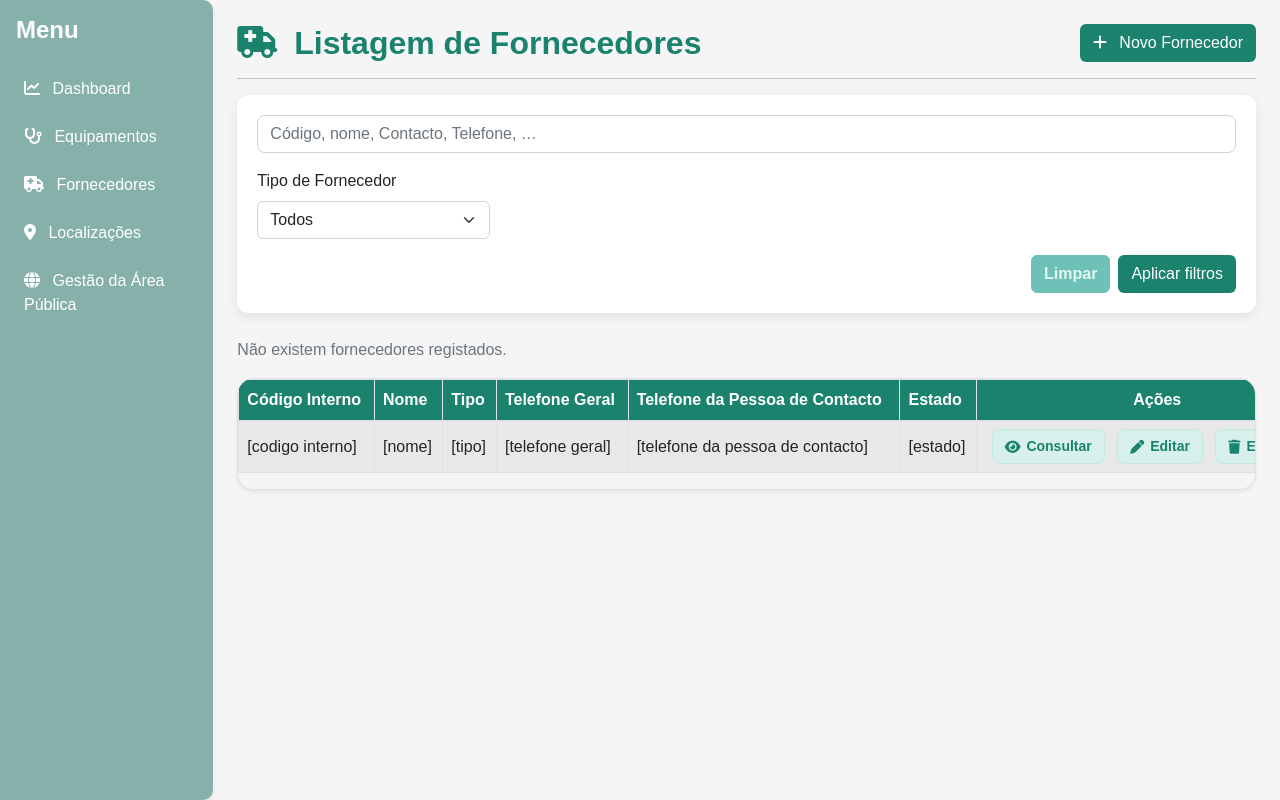
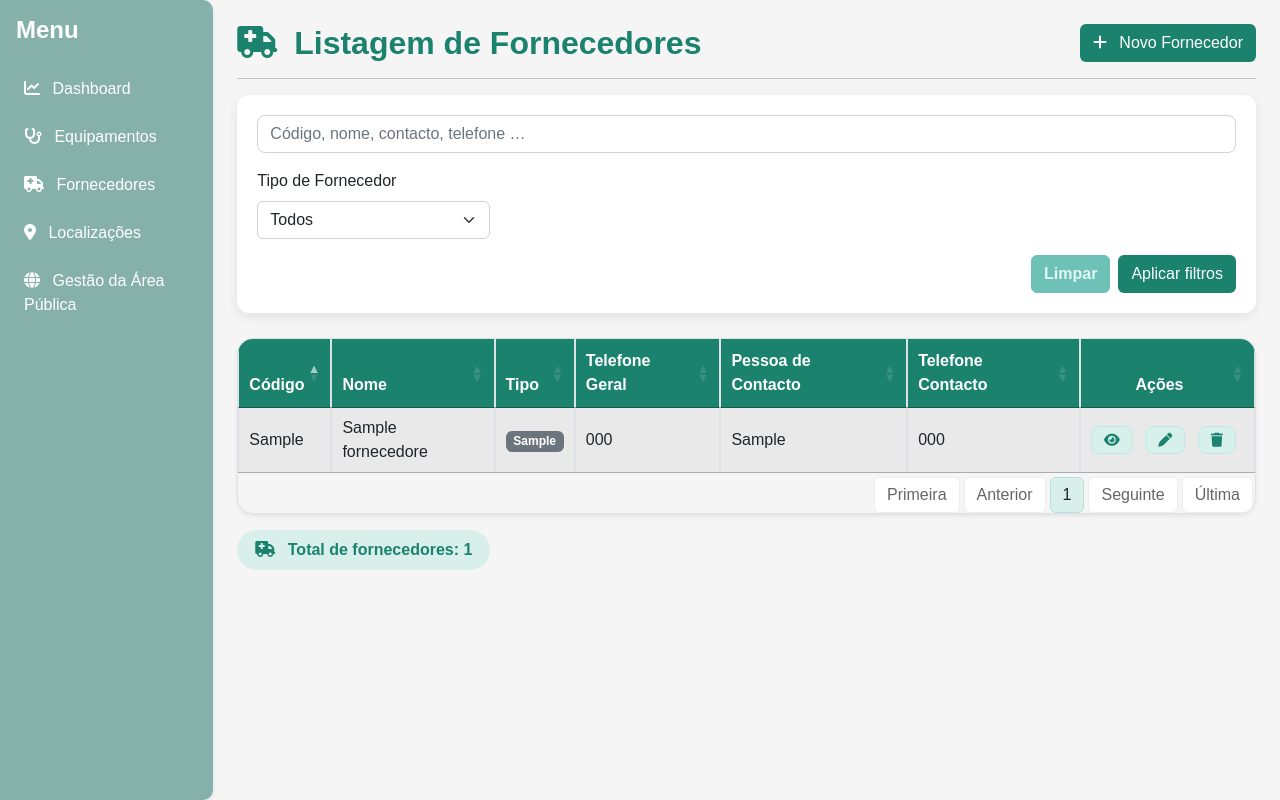
Before and after one commit to Matildequeiros/Projeto, a PHP site: page /Private/views/Fornecedores/lista_fornecedores.php in a window 1280 px wide. Shown: the part 82-882 px from the top of the page. Run offline with PHP 8.4, Linux system fonts and the light colour scheme; the visitor is signed in with stand-in values (Sample User, id 1); tables that the repository leaves empty hold one stand-in row (values such as "Sample post").

Commit message:
Listagem dos fornecedores com paginação, filtros e pesquisa

```diff
--- a/Frontend/Private/views/Fornecedores/lista_fornecedores.php
+++ b/Frontend/Private/views/Fornecedores/lista_fornecedores.php
@@ -1,19 +1,31 @@
 <?php
 require_once __DIR__ . '/../../includes/funcoes.php';
 redirect_if_not_logged();
+
+try {
+    $ligacao = new PDO(
+        "mysql:host=" . MYSQL_HOST . ";port=" . MYSQL_PORT . ";dbname=" . MYSQL_DATABASE . ";charset=utf8",
+        MYSQL_USERNAME,
+        MYSQL_PASSWORD
+    );
+    $ligacao->setAttribute(PDO::ATTR_ERRMODE, PDO::ERRMODE_EXCEPTION);
+    $resultados = $ligacao->query("SELECT * FROM fornecedores ORDER BY codigo")->fetchAll(PDO::FETCH_OBJ);
+    $erro = '';
+} catch (PDOException $err) {
+    $erro = "Aconteceu um erro na ligação.";
+    $resultados = [];
+}
+$ligacao = null;
 ?>
 
 <?php include '../../includes/header.php'; ?>
 <?php include '../../includes/nav.php'; ?>
-
 
 <div class="container-fluid">
     <div class="row">
 
         <?php include '../../includes/sidebar.php'; ?>
 
-
-            <!-- CONTEÚDO PRINCIPAL -->
         <main class="col-md-9 col-lg-10 p-4">
 
             <div class="d-flex justify-content-between align-items-center mb-3">
@@ -21,7 +33,6 @@ redirect_if_not_logged();
                     <i class="fa-solid fa-truck-medical me-2"></i>
                     <strong>Listagem de Fornecedores</strong>
                 </h2>
-
                 <a href="novo_fornecedores.php" class="btn" style="background-color: #1a826d; color: white;">
                     <i class="fa-solid fa-plus me-2"></i> Novo Fornecedor
                 </a>
@@ -29,135 +40,188 @@ redirect_if_not_logged();
 
             <hr>
 
-                <!-- FILTROS FORNECEDORES -->
             <div class="filtros-box">
-
-                    <!-- Pesquisa geral -->
                 <div class="mb-3">
                     <input type="text" id="pesquisaFornecedor" class="form-control search-input"
-                            placeholder="Código, nome, Contacto, Telefone, …">
+                        placeholder="Código, nome, contacto, telefone …">
                 </div>
-
                 <div class="row g-3">
-
-                        <!-- Tipo de fornecedor -->
                     <div class="col-md-3">
                         <label class="form-label">Tipo de Fornecedor</label>
                         <select id="filtroTipoFornecedor" class="form-select">
                             <option value="">Todos</option>
                             <option>Fabricante</option>
-                                <option>Distribuidor</option>
-                                <option>Assistência técnica</option>
-                                <option>Consumíveis</option>
+                            <option>Distribuidor / Comercial</option>
+                            <option>Assistência Técnica</option>
+                            <option>Consumíveis / Acessórios</option>
                         </select>
                     </div>
-
                 </div>
-
-                    <!-- Botões -->
                 <div class="mt-3 d-flex justify-content-end gap-2">
                     <button class="btn btn-secondary" onclick="limparFiltrosFornecedor()">Limpar</button>
                     <button class="btn btn-filtrar" onclick="aplicarFiltrosFornecedor()">Aplicar filtros</button>
                 </div>
-
             </div>
 
-
+            <?php if (!empty($erro)) : ?>
+                <p class="text-center text-danger"><?= $erro ?></p>
+            <?php elseif (count($resultados) == 0) : ?>
                 <p class="text-muted">Não existem fornecedores registados.</p>
+            <?php else : ?>
 
                 <div class="table-responsive rounded-4 shadow-sm border p-0">
-
-                    <table class="table table-bordered table-striped align-middle" style="min-width: 1100px;">
+                    <table id="tabela-fornecedores" class="table table-bordered table-striped align-middle w-100">
                         <thead>
                             <tr style="background-color: #1a826d; color: white;">
-                                <th>Código Interno</th>
+                                <th>Código</th>
                                 <th>Nome</th>
                                 <th>Tipo</th>
                                 <th>Telefone Geral</th>
-                                <th>Telefone da Pessoa de Contacto</th>
-                                <th>Estado</th>
+                                <th>Pessoa de Contacto</th>
+                                <th>Telefone Contacto</th>
                                 <th class="text-center">Ações</th>
                             </tr>
                         </thead>
-
                         <tbody>
+                            <?php foreach ($resultados as $fornecedor) : ?>
                                 <tr>
-                                <td>[codigo interno]</td>
-                                <td>[nome]</td>
-                                <td>[tipo]</td>
-                                <td>[telefone geral]</td>
-                                <td>[telefone da pessoa de contacto]</td>
-                                <td>[estado]</td>
-
-                                <td class="text-center">
-                                    <a href="detalhes_fornecedores.php" class="acao-box">
-                                        <i class="fa-solid fa-eye"></i> Consultar
+                                    <td><?= htmlspecialchars($fornecedor->codigo) ?></td>
+                                    <td><?= htmlspecialchars($fornecedor->nome) ?></td>
+                                    <td>
+                                        <?php
+                                        $badgeTipo = match ($fornecedor->tipo_fornecedor) {
+                                            'Fabricante'              => 'badge-ativo',
+                                            'Distribuidor / Comercial' => 'badge-calibracao',
+                                            'Assistência Técnica'     => 'badge-quarentena',
+                                            'Consumíveis / Acessórios' => 'badge-manutencao',
+                                            default                   => 'bg-secondary'
+                                        };
+                                        ?>
+                                        <span class="badge <?= $badgeTipo ?>"><?= htmlspecialchars($fornecedor->tipo_fornecedor) ?></span>
+                                    </td>
+                                    <td><?= htmlspecialchars($fornecedor->telefone) ?></td>
+                                    <td><?= htmlspecialchars($fornecedor->pessoa_contacto) ?></td>
+                                    <td><?= htmlspecialchars($fornecedor->telefone_contacto) ?></td>
+                                    <td class="text-center" style="white-space: nowrap;">
+                                        <a href="detalhes_fornecedores.php?id=<?= $fornecedor->id ?>" class="acao-box" title="Consultar">
+                                            <i class="fa-solid fa-eye"></i>
                                         </a>
-
-                                    <a href="editar_fornecedores.php" class="acao-box">
-                                        <i class="fa-solid fa-pen"></i> Editar
+                                        <a href="editar_fornecedores.php?id_fornecedor=<?= aes_encrypt($fornecedor->id) ?>" class="acao-box" title="Editar">
+                                            <i class="fa-solid fa-pen"></i>
                                         </a>
-
-                                    <a class="acao-box" style="cursor: pointer;" onclick="abrirModalApagarFornecedor(
-       'F001',
-    'MedSupply Portugal',
-    'Distribuidor / Comercial'
-   )">
-                                        <i class="fa-solid fa-trash"></i> Eliminar
+                                        <a class="acao-box" style="cursor: pointer;" title="Eliminar"
+                                            onclick="abrirModalApagarFornecedor('<?= $fornecedor->codigo ?>', '<?= htmlspecialchars($fornecedor->nome, ENT_QUOTES) ?>', '<?= htmlspecialchars($fornecedor->tipo_fornecedor, ENT_QUOTES) ?>')">
+                                            <i class="fa-solid fa-trash"></i>
                                         </a>
-
                                     </td>
                                 </tr>
-
+                            <?php endforeach; ?>
                         </tbody>
                     </table>
                 </div>
 
+            <?php endif; ?>
+
+            <div class="d-flex align-items-center mt-3 mb-4">
+                <span style="background-color: #d9efec; color: #1a826d; padding: 8px 18px; border-radius: 20px; font-weight: 700; font-size: 1rem;">
+                    <i class="fa-solid fa-truck-medical me-2"></i> Total de fornecedores: <?= count($resultados) ?>
+                </span>
+            </div>
+
         </main>
-
     </div>
 </div>
 
-
-
-    <!-- MODAL REMOVER FORNECEDOR (ESTILO IGUAL AO APAGAR.HTML) -->
+<!-- MODAL REMOVER -->
 <div class="modal fade" id="modalApagarFornecedor" tabindex="-1">
     <div class="modal-dialog modal-dialog-centered" style="max-width: 750px;">
         <div class="modal-content" style="border-radius: 12px; padding: 25px 35px;">
-
             <h2 class="mb-4" style="color: #1a826d; font-weight: 700;">
                 <i class="fa-solid fa-triangle-exclamation me-2"></i> Remover Fornecedor
             </h2>
-
             <p class="mb-3" style="font-size: 17px;">
                 Tem a certeza que pretende remover o seguinte fornecedor?
-                    <br>
-                    <strong>Esta ação é irreversível.</strong>
+                <br><strong>Esta ação é irreversível.</strong>
             </p>
-
             <hr>
-
-                <!-- DADOS DO FORNECEDOR -->
-                <div id="dadosFornecedor" style="font-size: 16px;">
-                    <!-- Preenchido dinamicamente pelo JS -->
-                </div>
-
+            <div id="dadosFornecedor" style="font-size: 16px;"></div>
             <hr>
-
             <div class="d-flex justify-content-between mt-4">
                 <button class="btn btn-secondary" data-bs-dismiss="modal">Cancelar</button>
-
                 <a href="lista_fornecedores.php" id="btnConfirmarApagarFornecedor" class="btn"
                     style="background-color: #1a826d; color: white;">
                     <i class="fa-solid fa-trash me-2"></i> Remover Fornecedor
                 </a>
-
             </div>
-
         </div>
     </div>
 </div>
 
+<script>
+    var tabela;
 
+    $(document).ready(function() {
+        tabela = $('#tabela-fornecedores').DataTable({
+            pageLength: 10,
+            pagingType: "full_numbers",
+            searching: true,
+            lengthChange: false,
+            info: false,
+            dom: 'tp',
+            language: {
+                zeroRecords: "Nenhum fornecedor encontrado.",
+                paginate: {
+                    first: "Primeira",
+                    last: "Última",
+                    next: "Seguinte",
+                    previous: "Anterior"
+                }
+            }
+        });
+    });
+
+    function aplicarFiltrosFornecedor() {
+        const pesquisa = document.getElementById('pesquisaFornecedor')?.value || '';
+        const tipo = document.getElementById('filtroTipoFornecedor')?.value || '';
+
+        $.fn.dataTable.ext.search.pop();
+
+        $.fn.dataTable.ext.search.push(function(settings, data) {
+            const codigo = data[0].toLowerCase();
+            const nome = data[1].toLowerCase();
+            const tipoLinha = data[2].toLowerCase();
+            const telefone = data[3].toLowerCase();
+            const pessoa = data[4].toLowerCase();
+
+            const matchPesquisa = pesquisa === '' ||
+                codigo.includes(pesquisa.toLowerCase()) ||
+                nome.includes(pesquisa.toLowerCase()) ||
+                telefone.includes(pesquisa.toLowerCase()) ||
+                pessoa.includes(pesquisa.toLowerCase());
+
+            const matchTipo = tipo === '' || tipoLinha.includes(tipo.toLowerCase());
+
+            return matchPesquisa && matchTipo;
+        });
+
+        tabela.draw();
+    }
+
+    function limparFiltrosFornecedor() {
+        document.getElementById('pesquisaFornecedor').value = '';
+        document.getElementById('filtroTipoFornecedor').value = '';
+        $.fn.dataTable.ext.search.pop();
+        tabela.draw();
+    }
+
+    function abrirModalApagarFornecedor(codigo, nome, tipo) {
+        document.getElementById('dadosFornecedor').innerHTML = `
+            <p><strong>Código:</strong> ${codigo}</p>
+            <p><strong>Nome:</strong> ${nome}</p>
+            <p><strong>Tipo:</strong> ${tipo}</p>
+        `;
+        new bootstrap.Modal(document.getElementById('modalApagarFornecedor')).show();
+    }
+</script>
 
 <?php include '../../includes/footer.php'; ?>
```
Also changed, not shown: Frontend/Private/views/Equipamentos/lista.php (+8 -8 lines). Lines whose indentation alone changed are shown as unchanged.
